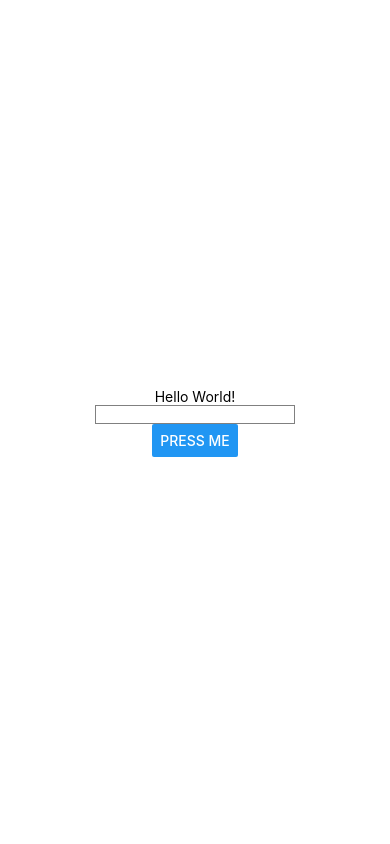
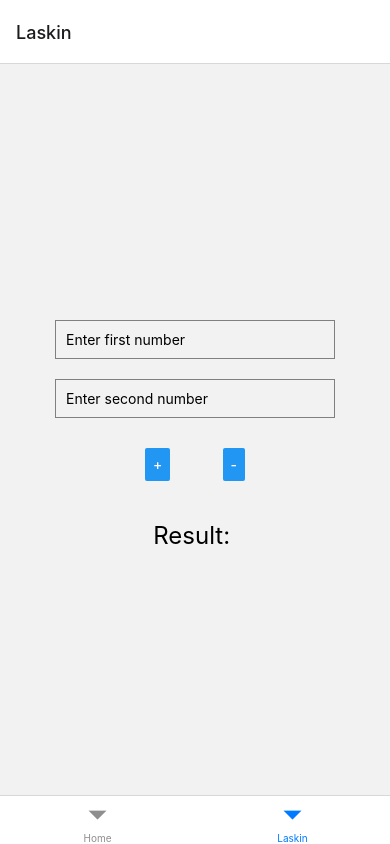
Before and after one commit to JaakkoSai/expotiko, a React Native app: screen /Laskin in a window 390 px wide. Built offline with nearby package versions, Linux system fonts and the light colour scheme.

Commit message:
Laskin ja navbar

```diff
--- a/App.js
+++ b/App.js
@@ -1,34 +1,17 @@
-import { StatusBar } from "expo-status-bar";
-import { StyleSheet, Text, View, Button, TextInput } from "react-native";
-import { Alert } from "react-native";
-import { useState } from "react";
+import { NavigationContainer } from "@react-navigation/native";
+import { createBottomTabNavigator } from "@react-navigation/bottom-tabs";
+import HomeScreen from "./screens/HomeScreen";
+import Laskin from "./screens/Laskin";
+
+const Tab = createBottomTabNavigator();
 
 export default function App() {
-  const [text, setText] = useState("");
-
-  const buttonPressed = () => {
-    Alert.alert("You typed " + text);
-  };
-
-  const styles = StyleSheet.create({
-    container: {
-      flex: 1,
-      backgroundColor: "#fff",
-      alignItems: "center",
-      justifyContent: "center",
-    },
-  });
-
   return (
-    <View style={styles.container}>
-      <Text>Hello World!</Text>
-      <StatusBar style="auto" />
-      <TextInput
-        style={{ width: 200, borderColor: "gray", borderWidth: 1 }}
-        onChangeText={(text) => setText(text)}
-        value={text}
-      />
-      <Button onPress={buttonPressed} title="press me" />
-    </View>
+    <NavigationContainer>
+      <Tab.Navigator>
+        <Tab.Screen name="Home" component={HomeScreen} />
+        <Tab.Screen name="Laskin" component={Laskin} />
+      </Tab.Navigator>
+    </NavigationContainer>
   );
 }
--- /dev/null
+++ b/screens/HomeScreen.js
@@ -0,0 +1,10 @@
+import React from "react";
+import { View, Text } from "react-native";
+
+export default function HomeScreen() {
+  return (
+    <View style={{ flex: 1, alignItems: "center", justifyContent: "center" }}>
+      <Text>Kotisivu</Text>
+    </View>
+  );
+}
--- /dev/null
+++ b/screens/Laskin.js
@@ -0,0 +1,70 @@
+import React, { useState } from "react";
+import { View, Text, TextInput, Button, Alert, StyleSheet } from "react-native";
+
+const Laskin = () => {
+  const [ekaNumero, setEkaNumero] = useState("");
+  const [tokaNumero, setTokaNumero] = useState("");
+  const [result, setResult] = useState(null);
+
+  const handlePlussaus = () => {
+    const sum = parseFloat(ekaNumero) + parseFloat(tokaNumero);
+    setResult(sum);
+  };
+  const handleMiinus = () => {
+    const miinus = parseFloat(ekaNumero) - parseFloat(tokaNumero);
+    setResult(miinus);
+  };
+
+  return (
+    <View style={styles.container}>
+      <TextInput
+        style={styles.input}
+        keyboardType="numeric"
+        value={ekaNumero}
+        onChangeText={setEkaNumero}
+        placeholder="Enter first number"
+      />
+      <TextInput
+        style={styles.input}
+        keyboardType="numeric"
+        value={tokaNumero}
+        onChangeText={setTokaNumero}
+        placeholder="Enter second number"
+      />
+      <View style={styles.buttonContainer}>
+        <Button title="+" onPress={handlePlussaus} />
+        <Button title="-" onPress={handleMiinus} />
+      </View>
+      <Text style={styles.result}>Result: {result}</Text>
+    </View>
+  );
+};
+
+//Stylesheet tehty käyttäen ChatGPT:ä
+const styles = StyleSheet.create({
+  container: {
+    flex: 1,
+    justifyContent: "center",
+    alignItems: "center",
+    padding: 20,
+  },
+  input: {
+    width: "80%",
+    borderColor: "gray",
+    borderWidth: 1,
+    padding: 10,
+    marginVertical: 10,
+  },
+  buttonContainer: {
+    flexDirection: "row",
+    padding: 20,
+    justifyContent: "space-between",
+    width: "40%",
+  },
+  result: {
+    fontSize: 24,
+    marginTop: 20,
+  },
+});
+
+export default Laskin;
```
Also changed, not shown: package.json (+6 -1 lines), 1 other file (tests, documents, lock files or other folders).
